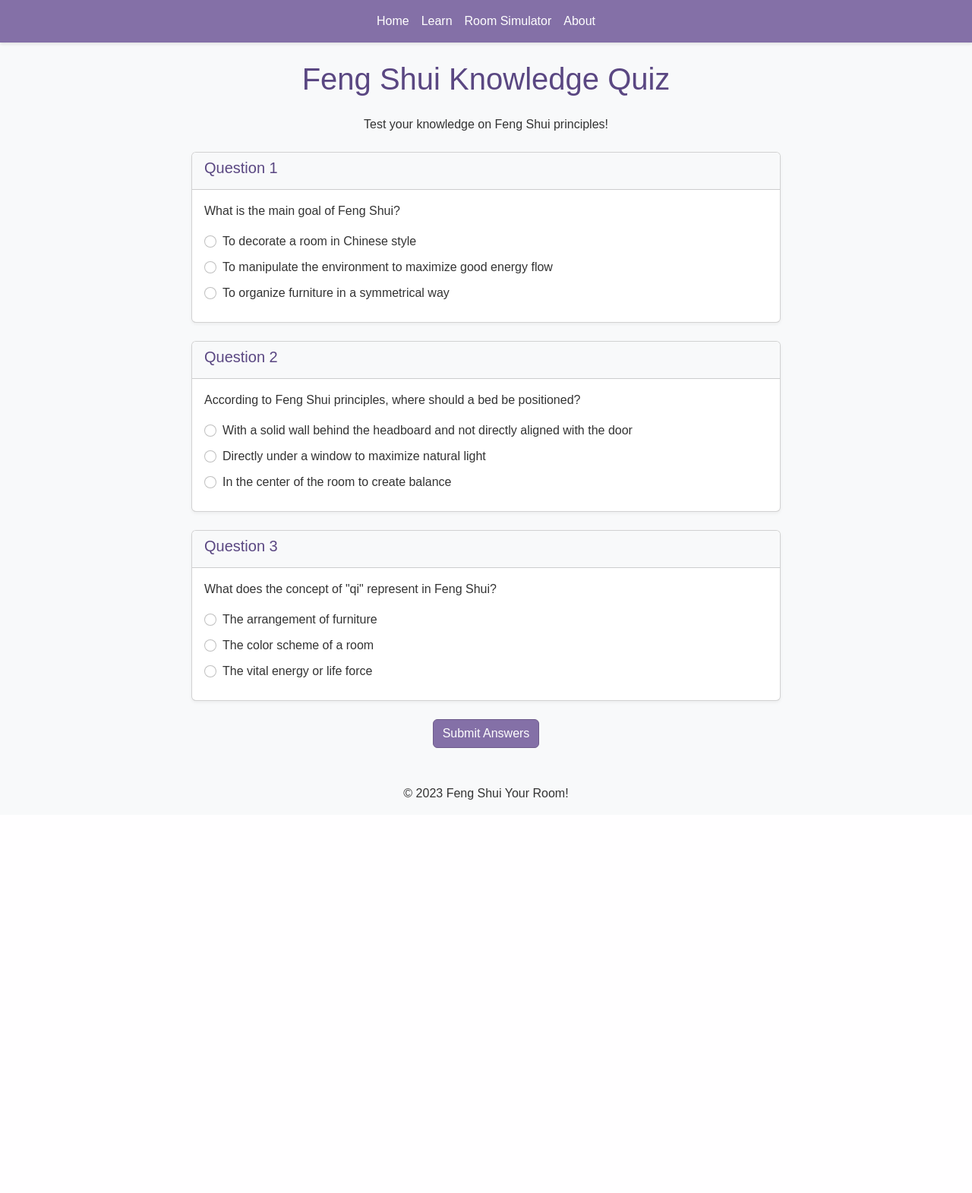
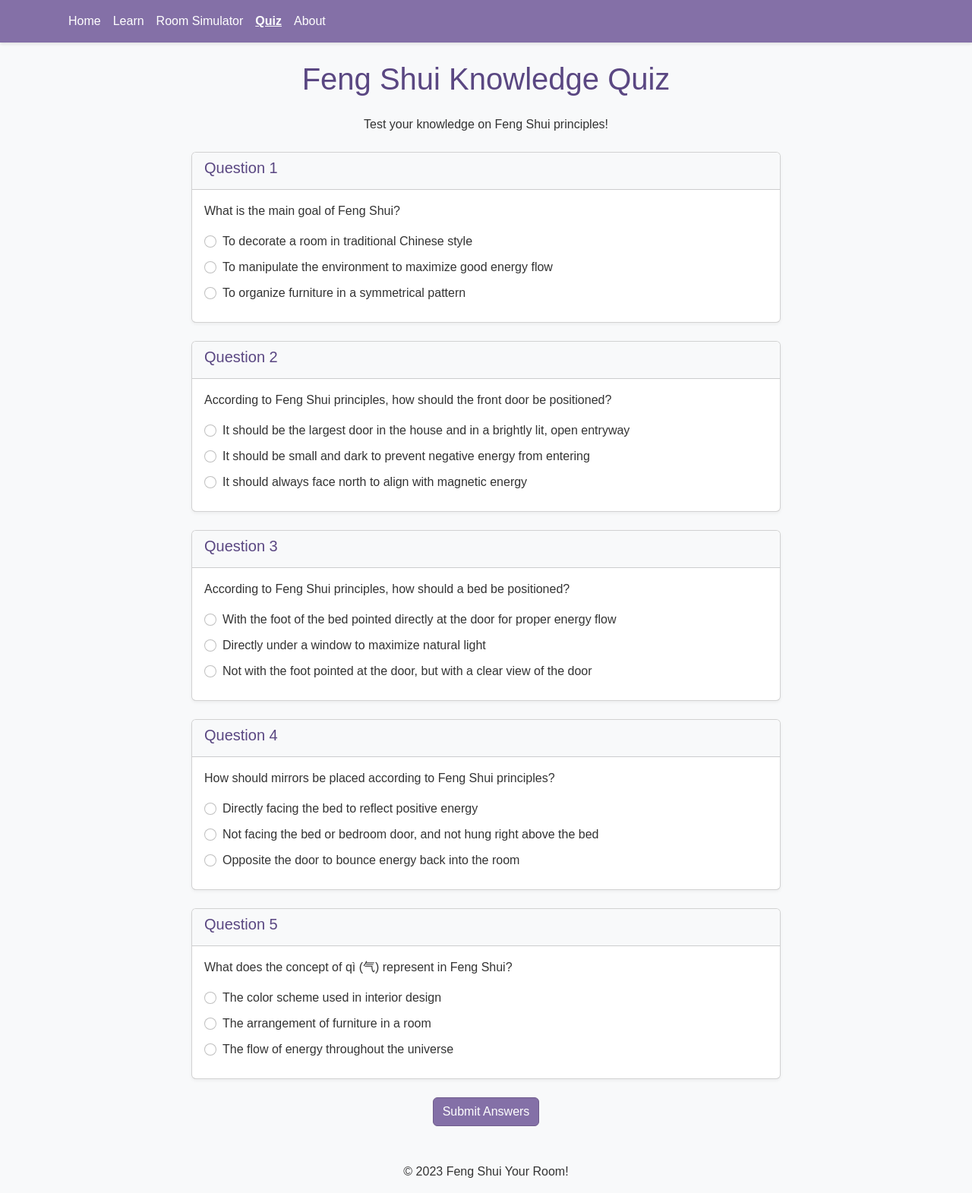
Before and after one commit to junhong-liao/fengshuify, a Flask app: page /quiz in a window 1280 px wide. Shown: the whole page at 76% size. Before the commit the page ends 1053 px from the top, so only its background shows below. Run offline with Flask 3, Linux system fonts and the light colour scheme.

Commit message:
added mini quiz simulations; updated quiz and quiz results section

```diff
--- a/server.py
+++ b/server.py
@@ -1,4 +1,4 @@
-from flask import Flask, render_template, jsonify, request
+from flask import Flask, render_template, jsonify, request, url_for
 
 app = Flask(__name__)
 
@@ -80,6 +80,91 @@ lessons = [
     },
 ]
 
+# Orientation mini-game data
+orientation_games = {
+    "front_door": {
+        "section_name": "Front Door Placement",
+        "game_instruction": "Choose the correct front door placement for optimal Feng Shui energy flow:",
+        "choices": [
+            {
+                "id": "a",
+                "label": "Small door opening to a narrow hallway",
+                "image_url": "",  # To be filled later with actual image paths
+                "alt": "Small door opening to a narrow hallway"
+            },
+            {
+                "id": "b",
+                "label": "Large door opening to a spacious, well-lit entryway",
+                "image_url": "",
+                "alt": "Large door opening to a spacious, well-lit entryway"
+            },
+            {
+                "id": "c",
+                "label": "Door opening directly to a staircase",
+                "image_url": "",
+                "alt": "Door opening directly to a staircase"
+            }
+        ],
+        "correct": "b",
+        "correct_label": "Large door opening to a spacious, well-lit entryway",
+        "explanation": "A large door that opens to a spacious, well-lit entryway allows positive qi energy to flow freely into the home. This creates an inviting entrance and prevents energy blockages."
+    },
+    "bed_placement": {
+        "section_name": "Bed Placement",
+        "game_instruction": "Select the optimal bed placement according to Feng Shui principles:",
+        "choices": [
+            {
+                "id": "a",
+                "label": "Bed with foot pointing directly at the door",
+                "image_url": "",
+                "alt": "Bed with foot pointing directly at the door"
+            },
+            {
+                "id": "b",
+                "label": "Bed placed directly under a window",
+                "image_url": "",
+                "alt": "Bed placed directly under a window"
+            },
+            {
+                "id": "c",
+                "label": "Bed with solid wall behind headboard and clear view of the door",
+                "image_url": "",
+                "alt": "Bed with solid wall behind headboard and clear view of the door"
+            }
+        ],
+        "correct": "c",
+        "correct_label": "Bed with solid wall behind headboard and clear view of the door",
+        "explanation": "The optimal bed placement has a solid wall behind the headboard for support and stability, while having a clear view of the door provides security. The foot of the bed should not point directly at the door as this is considered the 'death position' in Feng Shui."
+    },
+    "mirror_placement": {
+        "section_name": "Mirror Placement",
+        "game_instruction": "Choose the correct mirror placement for good Feng Shui:",
+        "choices": [
+            {
+                "id": "a",
+                "label": "Mirror facing the bed",
+                "image_url": "",
+                "alt": "Mirror facing the bed"
+            },
+            {
+                "id": "b",
+                "label": "Mirror facing the bedroom door",
+                "image_url": "",
+                "alt": "Mirror facing the bedroom door"
+            },
+            {
+                "id": "c",
+                "label": "Mirror on side wall, not facing bed or door",
+                "image_url": "",
+                "alt": "Mirror on side wall, not facing bed or door"
+            }
+        ],
+        "correct": "c",
+        "correct_label": "Mirror on side wall, not facing bed or door",
+        "explanation": "Mirrors should not face the bed as they can disturb sleep by reflecting energy, and shouldn't face the door as they can bounce energy back out. The best placement is on a side wall where it won't reflect the bed or door."
+    }
+}
+
 
 @app.route('/')
 def home():
@@ -110,23 +195,135 @@ def simulator():
 def about():
     return render_template('about.html')
 
+# New route for the orientation mini-game
+@app.route('/orientation_game/<section>')
+def orientation_game(section):
+    if section not in orientation_games:
+        return "Game not found", 404
+
+    game_data = orientation_games[section]
+    # Determine back URL based on section
+    if section == "front_door":
+        back_url = url_for('learn', lesson="0")
+    elif section == "bed_placement":
+        back_url = url_for('learn', lesson="1")
+    elif section == "mirror_placement":
+        back_url = url_for('learn', lesson="2")
+    else:
+        back_url = url_for('learn_overview')
+
+    return render_template('orientation_game.html',
+                          section=section,
+                          section_name=game_data["section_name"],
+                          game_instruction=game_data["game_instruction"],
+                          choices=game_data["choices"],
+                          back_url=back_url)
+
+# API endpoint to check orientation game answers
+@app.route('/check_orientation', methods=['POST'])
+def check_orientation():
+    section = request.form.get('section')
+    choice = request.form.get('choice')
+
+    if section not in orientation_games:
+        return jsonify({"error": "Invalid section"}), 400
+
+    game_data = orientation_games[section]
+    is_correct = choice == game_data["correct"]
+
+    return jsonify({
+        "correct": is_correct,
+        "explanation": game_data["explanation"],
+        "correct_label": game_data["correct_label"]
+    })
+
 # stores user's quiz answers
 @app.route('/submit_quiz', methods=['POST'])
 def submit_quiz():
     correct_answers = {
         'q1': 'b',
         'q2': 'a',
-        'q3': 'c'
+        'q3': 'c',
+        'q4': 'b',
+        'q5': 'c'
     }
+
+    # Question texts and answer choices to provide better feedback
+    questions = {
+        'q1': {
+            'text': 'What is the main goal of Feng Shui?',
+            'a': 'To decorate a room in traditional Chinese style',
+            'b': 'To manipulate the environment to maximize good energy flow',
+            'c': 'To organize furniture in a symmetrical pattern'
+        },
+        'q2': {
+            'text': 'According to Feng Shui principles, how should the front door be positioned?',
+            'a': 'It should be the largest door in the house and in a brightly lit, open entryway',
+            'b': 'It should be small and dark to prevent negative energy from entering',
+            'c': 'It should always face north to align with magnetic energy'
+        },
+        'q3': {
+            'text': 'According to Feng Shui principles, how should a bed be positioned?',
+            'a': 'With the foot of the bed pointed directly at the door for proper energy flow',
+            'b': 'Directly under a window to maximize natural light',
+            'c': 'Not with the foot pointed at the door, but with a clear view of the door'
+        },
+        'q4': {
+            'text': 'How should mirrors be placed according to Feng Shui principles?',
+            'a': 'Directly facing the bed to reflect positive energy',
+            'b': 'Not facing the bed or bedroom door, and not hung right above the bed',
+            'c': 'Opposite the door to bounce energy back into the room'
+        },
+        'q5': {
+            'text': 'What does the concept of qì (气) represent in Feng Shui?',
+            'a': 'The color scheme used in interior design',
+            'b': 'The arrangement of furniture in a room',
+            'c': 'The flow of energy throughout the universe'
+        }
+    }
+
     user_answers = request.form
     score = 0
-    for q, ans in correct_answers.items():
-        if q in user_answers and user_answers[q] == ans:
-            score += 1
+    incorrect = []
+
+    # Check if all questions are answered
+    all_answered = all(q in user_answers for q in correct_answers.keys())
+
+    if not all_answered:
+        return jsonify({
+            'score': score,
+            'total': len(correct_answers),
+            'message': "Please answer all questions to get accurate results.",
+            'incorrect': []
+        })
+
+    for q, correct_ans in correct_answers.items():
+        if q in user_answers:
+            user_choice = user_answers[q]
+            is_correct = user_choice == correct_ans
+
+            if is_correct:
+                score += 1
+            else:
+                incorrect.append({
+                    'question': questions[q]['text'],
+                    'user_answer': questions[q][user_choice],
+                    'correct_answer': questions[q][correct_ans]
+                })
+
+    # Create appropriate message based on score
+    if score == 5:
+        message = "Perfect! You've mastered Feng Shui principles!"
+    elif score >= 3:
+        message = "Good job! You have a solid understanding of Feng Shui."
+    else:
+        message = "You might want to review the Feng Shui lessons again."
+
     return jsonify({
         'score': score,
         'total': len(correct_answers),
-        'message': "Good job!" if score >= 2 else "Try again!"
+        'message': message,
+        'incorrect': incorrect
     })
 
 @app.route('/validate_placement', methods=['POST'])
--- a/static/quiz.js
+++ b/static/quiz.js
@@ -15,10 +15,44 @@ $(document).ready(function() {
                 $("#score").text(`You scored ${response.score} out of ${response.total}!`);
                 $("#feedback").text(response.message);
 
+                // Display incorrect answers if any
+                const incorrectAnswers = $("#incorrect-answers");
+                incorrectAnswers.empty();
+
+                if (response.score === response.total) {
+                    incorrectAnswers.append('<div class="alert alert-success">All answers are correct! Great job!</div>');
+                } else {
+                    if (response.incorrect && response.incorrect.length > 0) {
+                        incorrectAnswers.append('<h4 class="mb-3">Questions to Review:</h4>');
+
+                        response.incorrect.forEach(function(item) {
+                            const card = $('<div class="card mb-3 border-danger"></div>');
+                            const cardBody = $('<div class="card-body"></div>');
+
+                            cardBody.append(`<p class="card-title fw-bold">${item.question}</p>`);
+                            cardBody.append(`<p class="card-text text-danger"><strong>Your answer:</strong> ${item.user_answer}</p>`);
+                            cardBody.append(`<p class="card-text text-success"><strong>Correct answer:</strong> ${item.correct_answer}</p>`);
+
+                            card.append(cardBody);
+                            incorrectAnswers.append(card);
+                        });
+                    } else {
+                        // If no answers were provided or some other issue
+                        incorrectAnswers.append('<div class="alert alert-warning">Please answer all questions to see detailed feedback.</div>');
+                    }
+                }
+
                 // Hide form and show results
                 $("#quizForm").hide();
                 $("#results").show();
             }
         });
     });
+
+    // Retry quiz button
+    $("#retryQuiz").click(function() {
+        $("#results").hide();
+        $("#quizForm").trigger("reset");
+        $("#quizForm").show();
+    });
 });
--- a/templates/layout.html
+++ b/templates/layout.html
@@ -5,28 +5,38 @@
     <meta name="viewport" content="width=device-width, initial-scale=1.0">
     <title>{% block title %}Feng Shui Your Room{% endblock %}</title>
     <link rel="stylesheet" href="https://cdn.jsdelivr.net/npm/bootstrap@5.2.3/dist/css/bootstrap.min.css">
+    <link rel="stylesheet" href="https://cdnjs.cloudflare.com/ajax/libs/font-awesome/6.4.0/css/all.min.css">
     <link rel="stylesheet" href="{{ url_for('static', filename='style.css') }}">
     <script src="https://code.jquery.com/jquery-3.6.0.min.js"></script>
     <script src="https://cdn.jsdelivr.net/npm/bootstrap@5.2.3/dist/js/bootstrap.bundle.min.js"></script>
     <script src="{{ url_for('static', filename='main.js') }}"></script>
+    <style>
+        .active-nav-item {
+            font-weight: bold;
+            text-decoration: underline;
+        }
+    </style>
     {% block head %}{% endblock %}
 </head>
 <body>
     <header>
         <nav class="navbar navbar-expand-md" style="background-color: #8470a7;">
             <div class="container">
-                <ul class="navbar-nav mx-auto">
+                <ul class="navbar-nav">
                     <li class="nav-item">
-                        <a class="nav-link text-white" href="{{ url_for('home') }}">Home</a>
+                        <a class="nav-link text-white {% if request.path == url_for('home') %}active-nav-item{% endif %}" href="{{ url_for('home') }}">Home</a>
                     </li>
                     <li class="nav-item">
-                        <a class="nav-link text-white" href="{{ url_for('learn_overview') }}">Learn</a>
+                        <a class="nav-link text-white {% if request.path == url_for('learn_overview') or request.path.startswith('/learn/') %}active-nav-item{% endif %}" href="{{ url_for('learn_overview') }}">Learn</a>
                     </li>
                     <li class="nav-item">
-                        <a class="nav-link text-white" href="{{ url_for('simulator') }}">Room Simulator</a>
+                        <a class="nav-link text-white {% if request.path == url_for('simulator') or request.path.startswith('/mini_simulator/') %}active-nav-item{% endif %}" href="{{ url_for('simulator') }}">Room Simulator</a>
                     </li>
                     <li class="nav-item">
-                        <a class="nav-link text-white" href="{{ url_for('about') }}">About</a>
+                        <a class="nav-link text-white {% if request.path == url_for('quiz') %}active-nav-item{% endif %}" href="{{ url_for('quiz') }}">Quiz</a>
+                    </li>
+                    <li class="nav-item">
+                        <a class="nav-link text-white {% if request.path == url_for('about') %}active-nav-item{% endif %}" href="{{ url_for('about') }}">About</a>
                     </li>
                 </ul>
             </div>
--- a/templates/quiz.html
+++ b/templates/quiz.html
@@ -18,9 +18,9 @@
             <div class="card-body">
                 <p class="card-text">What is the main goal of Feng Shui?</p>
                 <div class="form-check">
-                    <input class="form-check-input" type="radio" name="q1" id="q1a" value="a">
+                    <input class="form-check-input" type="radio" name="q1" id="q1a" value="a" required>
                     <label class="form-check-label" for="q1a">
-                        To decorate a room in Chinese style
+                        To decorate a room in traditional Chinese style
                     </label>
                 </div>
                 <div class="form-check">
@@ -32,7 +32,7 @@
                 <div class="form-check">
                     <input class="form-check-input" type="radio" name="q1" id="q1c" value="c">
                     <label class="form-check-label" for="q1c">
-                        To organize furniture in a symmetrical way
+                        To organize furniture in a symmetrical pattern
                     </label>
                 </div>
             </div>
@@ -43,23 +43,23 @@
                 <h5>Question 2</h5>
             </div>
             <div class="card-body">
-                <p class="card-text">According to Feng Shui principles, where should a bed be positioned?</p>
+                <p class="card-text">According to Feng Shui principles, how should the front door be positioned?</p>
                 <div class="form-check">
-                    <input class="form-check-input" type="radio" name="q2" id="q2a" value="a">
+                    <input class="form-check-input" type="radio" name="q2" id="q2a" value="a" required>
                     <label class="form-check-label" for="q2a">
-                        With a solid wall behind the headboard and not directly aligned with the door
+                        It should be the largest door in the house and in a brightly lit, open entryway
                     </label>
                 </div>
                 <div class="form-check">
                     <input class="form-check-input" type="radio" name="q2" id="q2b" value="b">
                     <label class="form-check-label" for="q2b">
-                        Directly under a window to maximize natural light
+                        It should be small and dark to prevent negative energy from entering
                     </label>
                 </div>
                 <div class="form-check">
                     <input class="form-check-input" type="radio" name="q2" id="q2c" value="c">
                     <label class="form-check-label" for="q2c">
-                        In the center of the room to create balance
+                        It should always face north to align with magnetic energy
                     </label>
                 </div>
             </div>
@@ -70,23 +70,77 @@
                 <h5>Question 3</h5>
             </div>
             <div class="card-body">
-                <p class="card-text">What does the concept of "qi" represent in Feng Shui?</p>
+                <p class="card-text">According to Feng Shui principles, how should a bed be positioned?</p>
                 <div class="form-check">
-                    <input class="form-check-input" type="radio" name="q3" id="q3a" value="a">
+                    <input class="form-check-input" type="radio" name="q3" id="q3a" value="a" required>
                     <label class="form-check-label" for="q3a">
-                        The arrangement of furniture
+                        With the foot of the bed pointed directly at the door for proper energy flow
                     </label>
                 </div>
                 <div class="form-check">
                     <input class="form-check-input" type="radio" name="q3" id="q3b" value="b">
                     <label class="form-check-label" for="q3b">
-                        The color scheme of a room
+                        Directly under a window to maximize natural light
                     </label>
                 </div>
                 <div class="form-check">
                     <input class="form-check-input" type="radio" name="q3" id="q3c" value="c">
                     <label class="form-check-label" for="q3c">
-                        The vital energy or life force
+                        Not with the foot pointed at the door, but with a clear view of the door
+                    </label>
+                </div>
+            </div>
+        </div>
+
+        <div class="card mb-4">
+            <div class="card-header bg-light">
+                <h5>Question 4</h5>
+            </div>
+            <div class="card-body">
+                <p class="card-text">How should mirrors be placed according to Feng Shui principles?</p>
+                <div class="form-check">
+                    <input class="form-check-input" type="radio" name="q4" id="q4a" value="a" required>
+                    <label class="form-check-label" for="q4a">
+                        Directly facing the bed to reflect positive energy
+                    </label>
+                </div>
+                <div class="form-check">
+                    <input class="form-check-input" type="radio" name="q4" id="q4b" value="b">
+                    <label class="form-check-label" for="q4b">
+                        Not facing the bed or bedroom door, and not hung right above the bed
+                    </label>
+                </div>
+                <div class="form-check">
+                    <input class="form-check-input" type="radio" name="q4" id="q4c" value="c">
+                    <label class="form-check-label" for="q4c">
+                        Opposite the door to bounce energy back into the room
+                    </label>
+                </div>
+            </div>
+        </div>
+
+        <div class="card mb-4">
+            <div class="card-header bg-light">
+                <h5>Question 5</h5>
+            </div>
+            <div class="card-body">
+                <p class="card-text">What does the concept of qì (气) represent in Feng Shui?</p>
+                <div class="form-check">
+                    <input class="form-check-input" type="radio" name="q5" id="q5a" value="a" required>
+                    <label class="form-check-label" for="q5a">
+                        The color scheme used in interior design
+                    </label>
+                </div>
+                <div class="form-check">
+                    <input class="form-check-input" type="radio" name="q5" id="q5b" value="b">
+                    <label class="form-check-label" for="q5b">
+                        The arrangement of furniture in a room
+                    </label>
+                </div>
+                <div class="form-check">
+                    <input class="form-check-input" type="radio" name="q5" id="q5c" value="c">
+                    <label class="form-check-label" for="q5c">
+                        The flow of energy throughout the universe
                     </label>
                 </div>
             </div>
@@ -97,11 +151,19 @@
         </div>
     </form>
 
-    <div id="results" class="mt-4 p-3 text-center" style="display: none;">
-        <h3>Quiz Results</h3>
-        <p id="score"></p>
-        <p id="feedback"></p>
-        <a href="{{ url_for('simulator') }}" class="btn btn-success mt-3">Try Room Simulator</a>
+    <div id="results" class="mt-4 p-3" style="display: none;">
+        <h3 class="text-center">Quiz Results</h3>
+        <p id="score" class="text-center"></p>
+        <p id="feedback" class="text-center mb-4"></p>
+
+        <div id="incorrect-answers" class="mb-4">
+            <!-- Incorrect answers will be dynamically added here -->
+        </div>
+
+        <div class="text-center">
+            <button id="retryQuiz" class="btn btn-secondary me-2">Retry Quiz</button>
+            <a href="{{ url_for('simulator') }}" class="btn btn-success">Try Room Simulator</a>
+        </div>
     </div>
 </div>
 {% endblock %}
```
Also changed, not shown: templates/learn.html (+21 -0 lines), templates/orientation_game.html (added, +111 -0 lines).
